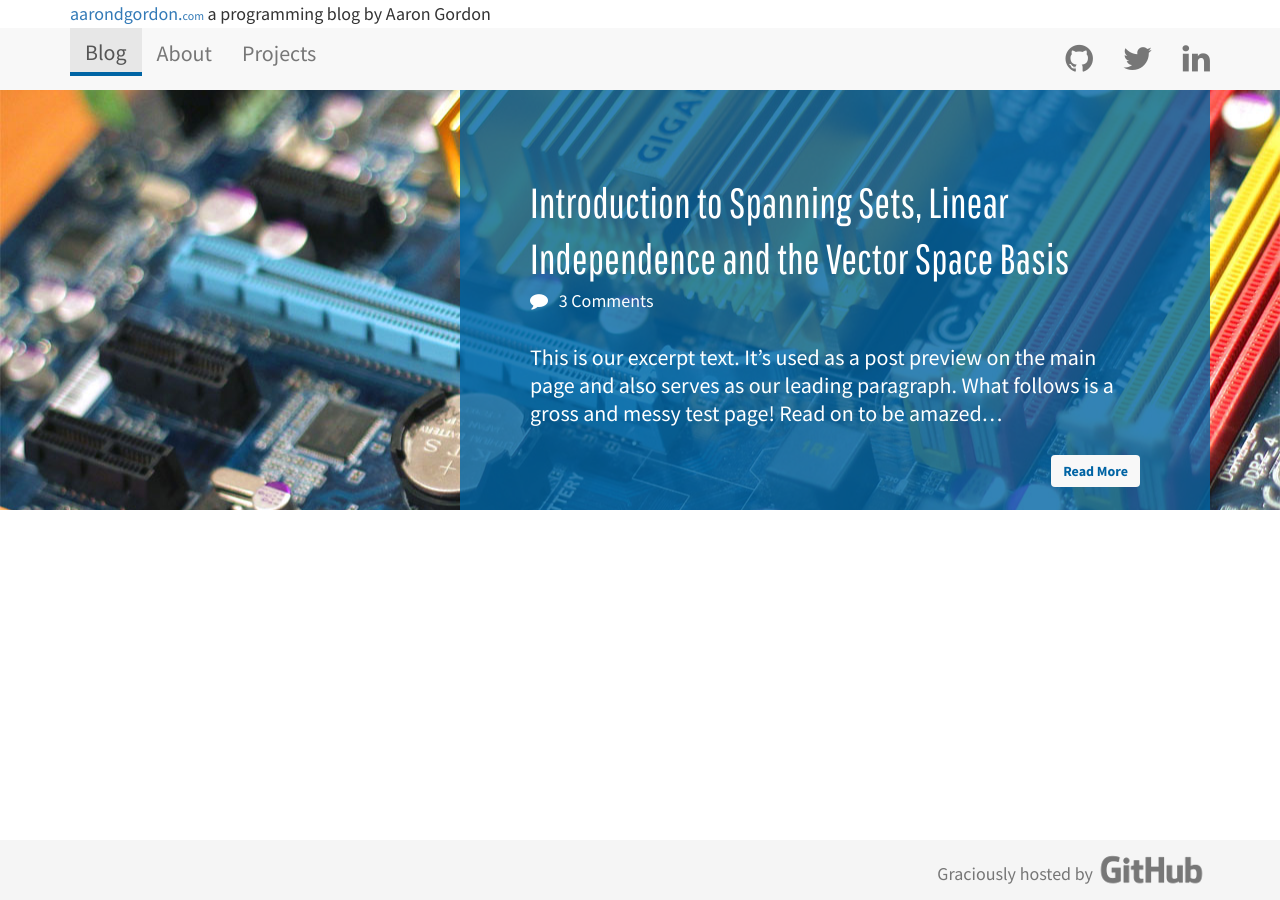
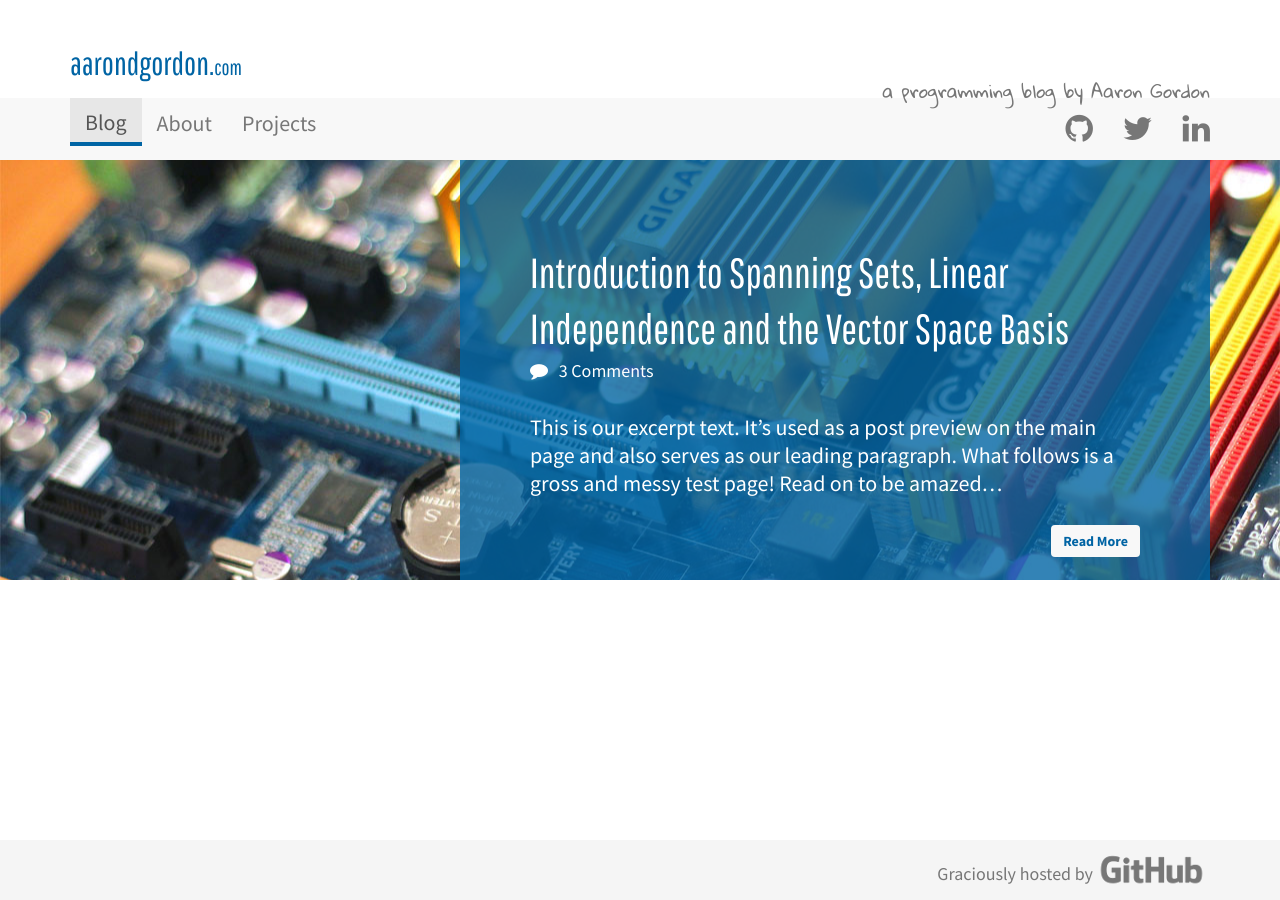
Before and after one commit to aarondgordon/aarondgordon.github.io, a Jekyll site: the page built from index.html, in a window 1280 px wide. Built offline with Jekyll 4.4.1, drawn with Linux system fonts in a browser that asks for light colours; nearby versions of some CDN libraries.

Commit message:
Update layout.css

```diff
--- a/assets/css/layout.css
+++ b/assets/css/layout.css
@@ -17,24 +17,24 @@ body {
   -webkit-font-smoothing: antialiased;
 }
 
-.headline {
+.header {
   width: 100%;
   background-color: white;
 }
 
-.headline .brand {
+.header-brand {
   margin: 1.3125em 0 0.4375em; /* 3 x baseline, 1 x baseline | 42px/32px, 14px/32px */
   font-family: 'Pathway Gothic One', sans-serif;
   font-size: 1.778em; /* 32px/18px */
   line-height: 1.3125; /* 3 x baseline | 42px/32px */
 }
 
-.headline .brand a, .headline .brand a:hover, .headline .brand a:active {
+.header-brand a, .header-brand a:hover, .header-brand a:active {
   color: #0064a4;
   text-decoration: none;
 }
 
-.headline .tagline {
+.header-tagline {
   float: right;
   position: relative;
   top: 2.33em; /* 3 x baseline | 42px/18px */
```
